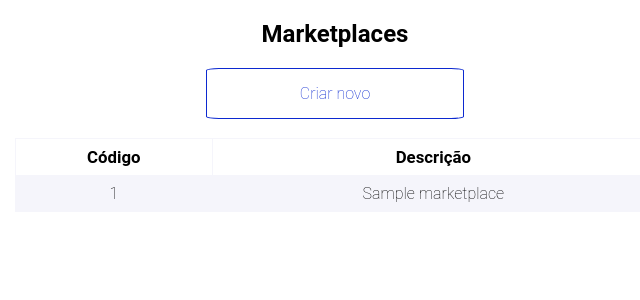
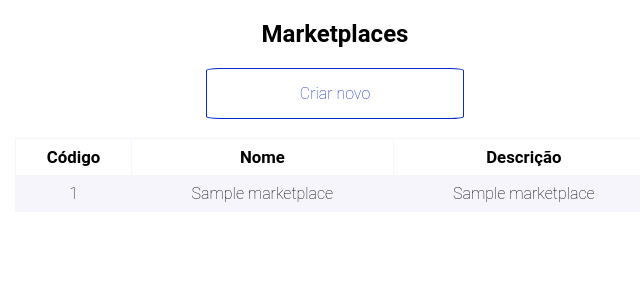
Before and after one commit to josue-avila/OTS-ATP8, a Flask app: page /marketplaces in a window 1280 px wide. Shown: the part 61-361 px from the top of the page, without its empty margins (305-945 px from the left). Run offline with Flask 2, Linux system fonts and the light colour scheme; a database or web service that is not in the repository returns one stand-in record (values such as "Sample title"); some libraries are stand-ins or nearby versions.

Commit message:
Conserta campos no template de marketplaces

```diff
--- a/web/templates/marketplaces_list.html
+++ b/web/templates/marketplaces_list.html
@@ -10,12 +10,14 @@
     <table>
         <tr>
             <th>Código</th>
+            <th>Nome</th>
             <th>Descrição</th>
         </tr>
         {% for marketplace in list %}
                 <tr>
                     <td>{{ marketplace[0] }}</td>
                     <td>{{ marketplace[1] }}</td>
+                    <td>{{ marketplace[2] }}</td>
                 </tr>
         {% endfor %}
     </table>
```
